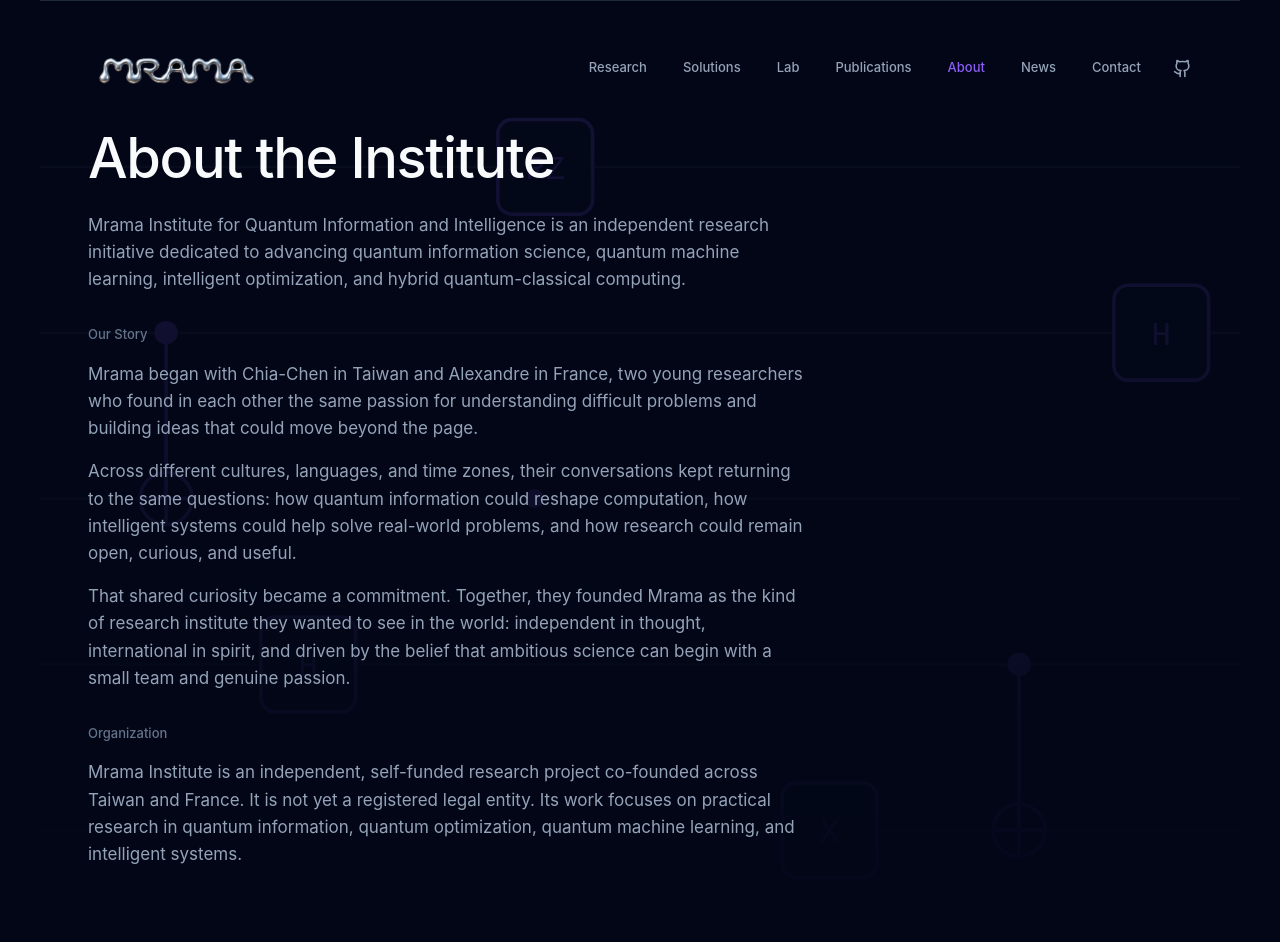
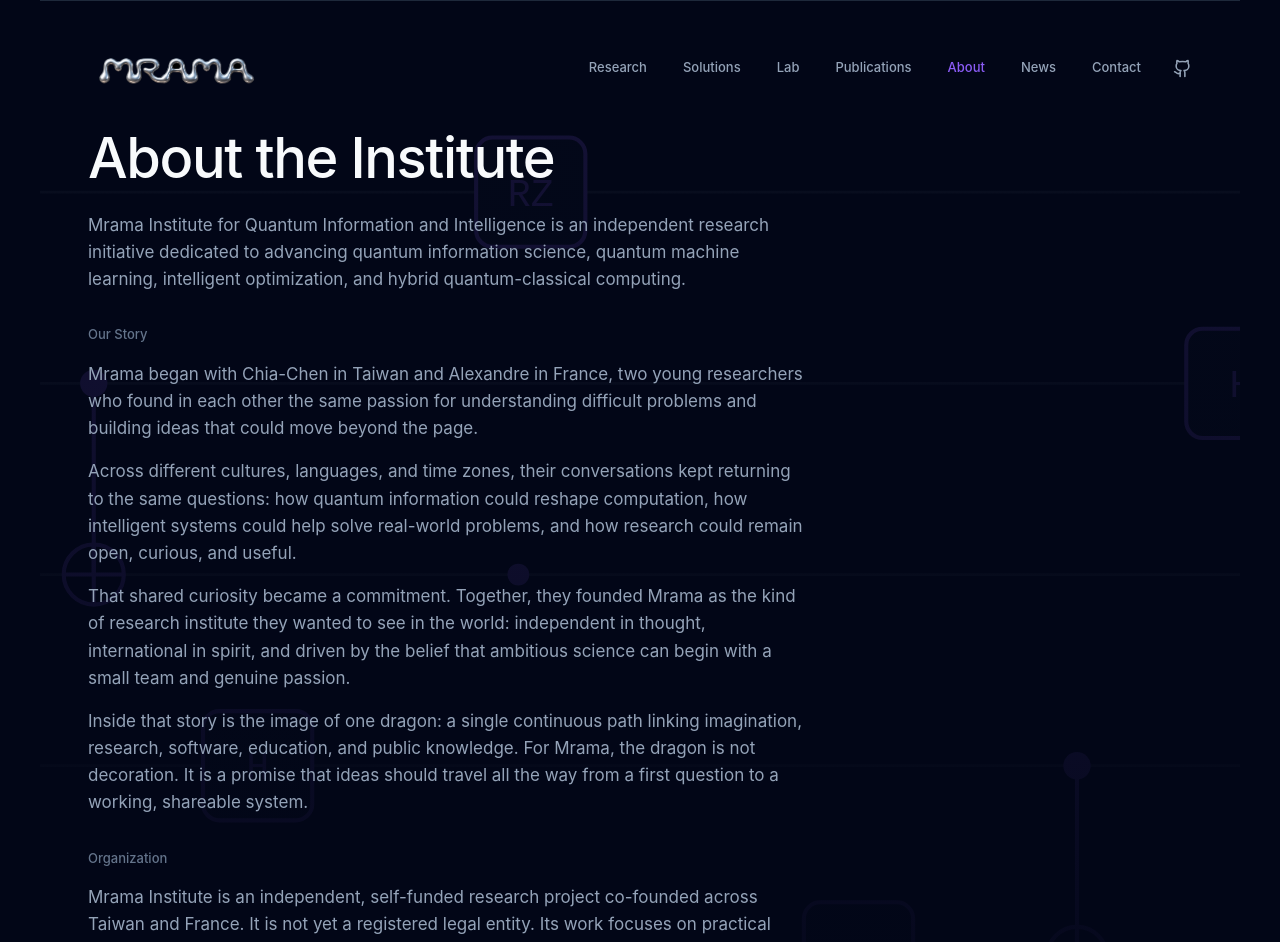
Before and after one commit to easonyang001/easonyang001.github.io, a React (Vite) app: page /about in a window 1280 px wide. Shown: the top 942 px of the page. Built offline with nearby package versions, Linux system fonts and the light colour scheme.

Commit message:
content: expand founding dragon story

```diff
--- a/src/components/about/AboutFounder.tsx
+++ b/src/components/about/AboutFounder.tsx
@@ -9,6 +9,7 @@
   "Website Development",
   "Education",
   "Institutional Development",
+  "One-Dragon Research Workflows",
 ];
 
 function FounderCard({ founder }: { founder: Person }) {
@@ -81,7 +82,9 @@
       <h2 className="mt-4 text-h2 text-text-primary">One institute, built across two cultures</h2>
       <p className="mt-4 max-w-prose text-body-lg text-text-secondary">
         Mrama's co-founders bring together perspectives from Taiwan and France, united by a shared
-        commitment to rigorous research, open knowledge, and practical experimentation.
+        commitment to rigorous research, open knowledge, practical experimentation, and a
+        one-dragon way of working that carries ideas from theory into software, education, and
+        public release.
       </p>
 
       <div className="mt-8 grid max-w-4xl gap-6 md:grid-cols-2">
--- a/src/components/about/AboutHero.tsx
+++ b/src/components/about/AboutHero.tsx
@@ -42,6 +42,12 @@
               international in spirit, and driven by the belief that ambitious science can begin
               with a small team and genuine passion.
             </p>
+            <p>
+              Inside that story is the image of one dragon: a single continuous path linking
+              imagination, research, software, education, and public knowledge. For Mrama, the
+              dragon is not decoration. It is a promise that ideas should travel all the way from a
+              first question to a working, shareable system.
+            </p>
           </div>
         </div>
 
@@ -51,7 +57,8 @@
             Mrama Institute is an independent, self-funded research project co-founded across
             Taiwan and France. It is not yet a registered legal entity. Its work focuses on
             practical research in quantum information, quantum optimization, quantum machine
-            learning, and intelligent systems.
+            learning, intelligent systems, and one-dragon workflows that connect research,
+            engineering, education, and open-source publication.
           </p>
         </div>
       </motion.div>
--- a/src/components/home/HomeAbout.tsx
+++ b/src/components/home/HomeAbout.tsx
@@ -12,7 +12,8 @@
       <p className="max-w-prose text-body-lg text-text-secondary">
         Founded by Chia-Chen in Taiwan and Alexandre in France, Mrama grew from their shared passion
         for quantum science, intelligent systems, and research that can move from ideas into
-        practical experimentation.
+        practical experimentation. Its founding story follows a one-dragon path: one continuous line
+        from imagination to research, software, education, and open knowledge.
       </p>
 
       <div className="glass-card mt-8 max-w-prose p-8">
--- a/src/data/people.ts
+++ b/src/data/people.ts
@@ -5,7 +5,8 @@
     slug: "chia-chen-yang",
     name: "Chia-Chen Yang",
     roles: ["Founder"],
-    biography: null,
+    biography:
+      "Founder of Mrama Institute in Taiwan, building the institute around quantum machine learning, optimization, open research, and the one-dragon path from idea to working system.",
     researchInterests: [
       "Quantum Machine Learning",
       "Quantum Optimization",
@@ -28,8 +29,8 @@
     name: "Alexandre Lam",
     roles: ["Co-Founder"],
     biography:
-      "Co-founder of Mrama Institute with a background at Mines Nancy and an interest in quantum research.",
-    researchInterests: ["Quantum Computing"],
+      "Co-founder of Mrama Institute in France, bringing a Mines Nancy background and a shared commitment to quantum research, engineering, and the institute's Taiwan-France founding story.",
+    researchInterests: ["Quantum Computing", "Quantum Research", "Scientific Software"],
     avatarUrl: null,
     avatarInitials: "AL",
     email: null,
--- a/src/pages/AboutPage.tsx
+++ b/src/pages/AboutPage.tsx
@@ -13,7 +13,7 @@
   useSeo({
     title: "About",
     description:
-      "Co-founded by two young researchers from Taiwan and France, Mrama Institute advances quantum information science, quantum machine learning, and intelligent optimization.",
+      "Co-founded by Chia-Chen Yang in Taiwan and Alexandre Lam in France, Mrama Institute advances quantum science through one-dragon research, software, education, and open knowledge.",
     path: "/about",
   });
 
```
Also changed, not shown: 1 other file (tests, documents, lock files or other folders).
